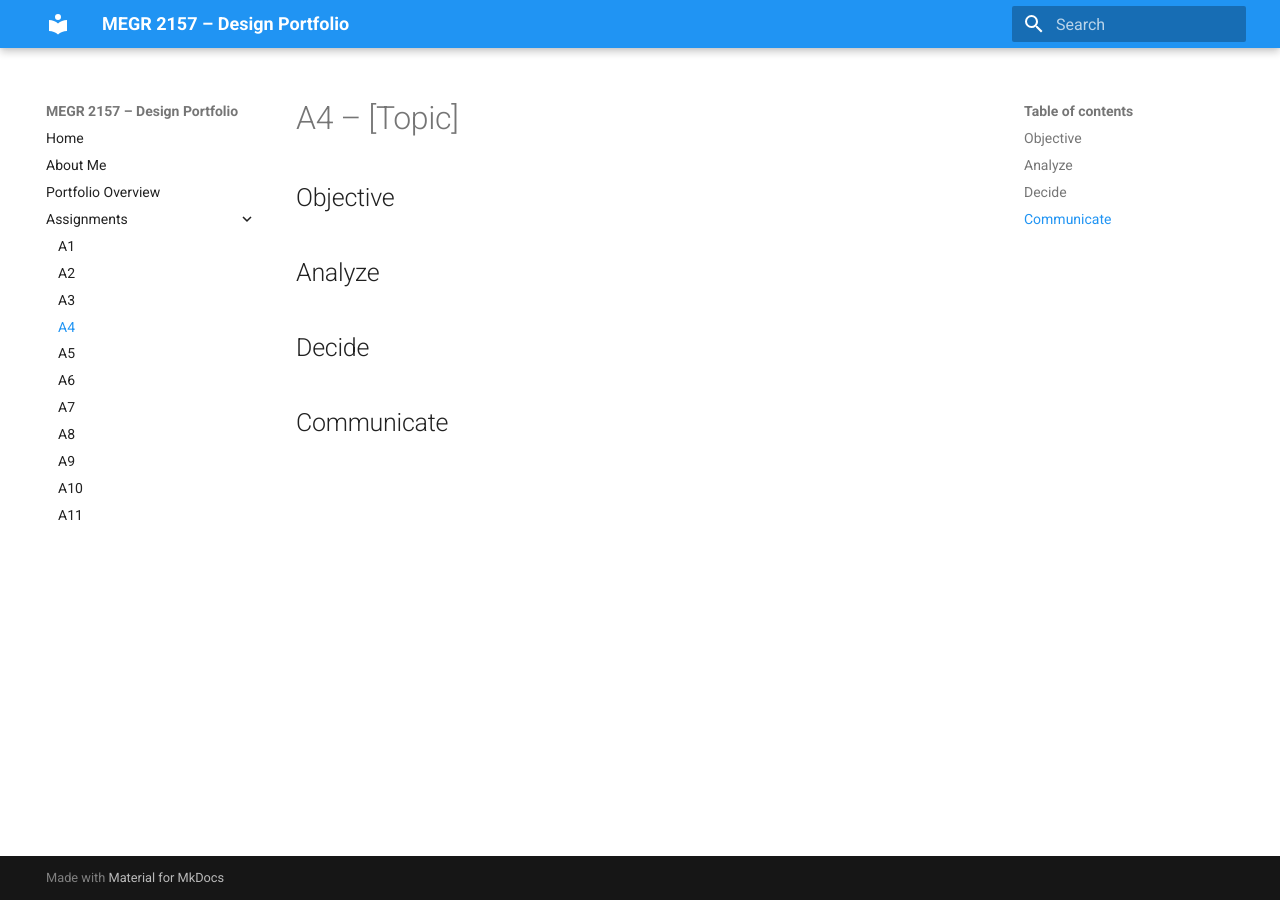
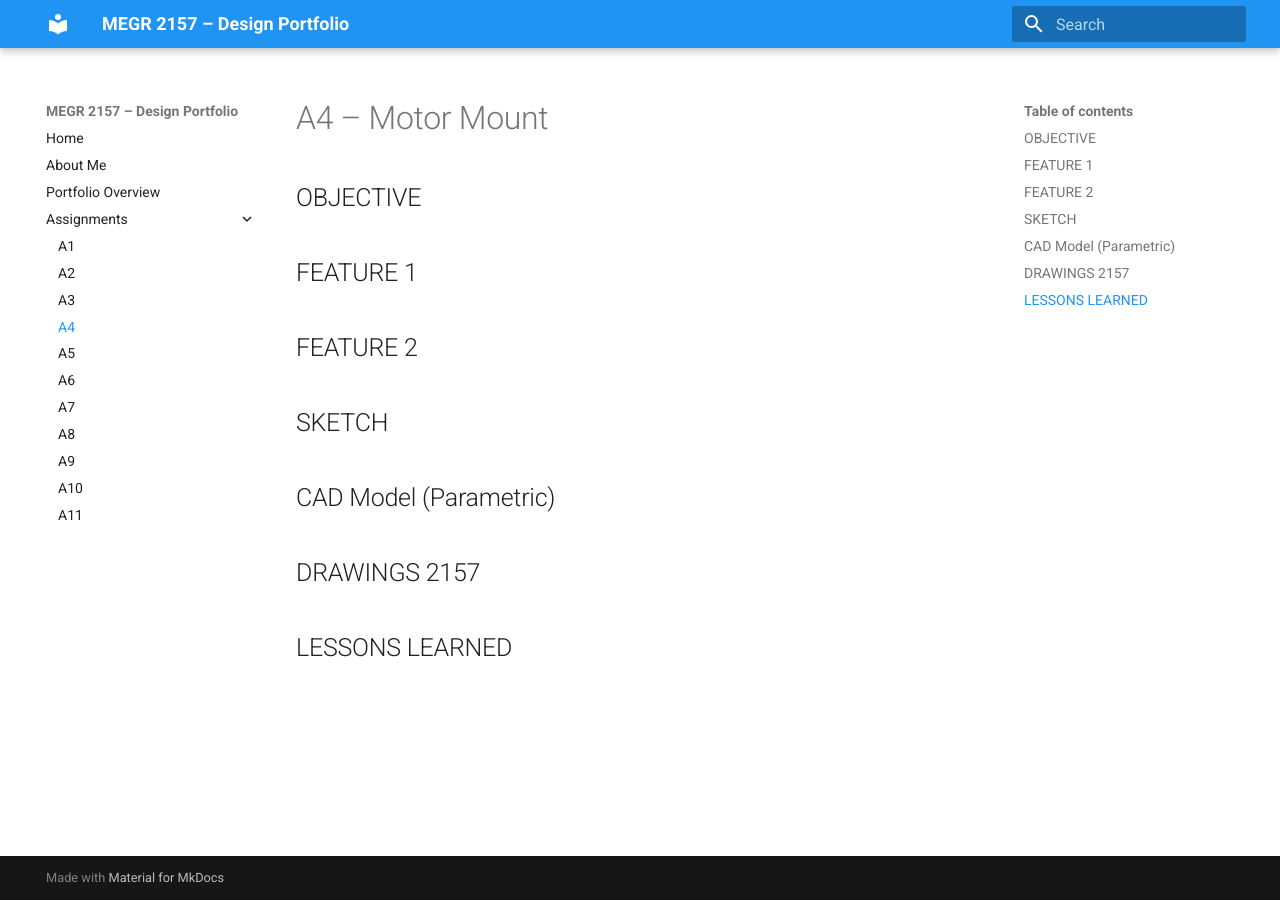
Before and after one commit to morrowevanj/megr2157-portfolio, an MkDocs documentation site: the page built from docs/assignments/A04/index.md, in a window 1280 px wide. Built offline with MkDocs 1.6.1 and Material for MkDocs 9.7.7, drawn with Linux system fonts in a browser that asks for light colours.

Commit message:
Update index.md

```diff
--- a/docs/assignments/A04/index.md
+++ b/docs/assignments/A04/index.md
@@ -1,12 +1,20 @@
-# A4 – [Topic]
+# A4 – Motor Mount
 
-## Objective
+## OBJECTIVE
 
 
-## Analyze
+## FEATURE 1
 
 
-## Decide
+## FEATURE 2
 
 
-## Communicate
+## SKETCH
+
+
+## CAD Model (Parametric)
+
+
+## DRAWINGS 2157
+
+## LESSONS LEARNED
```
